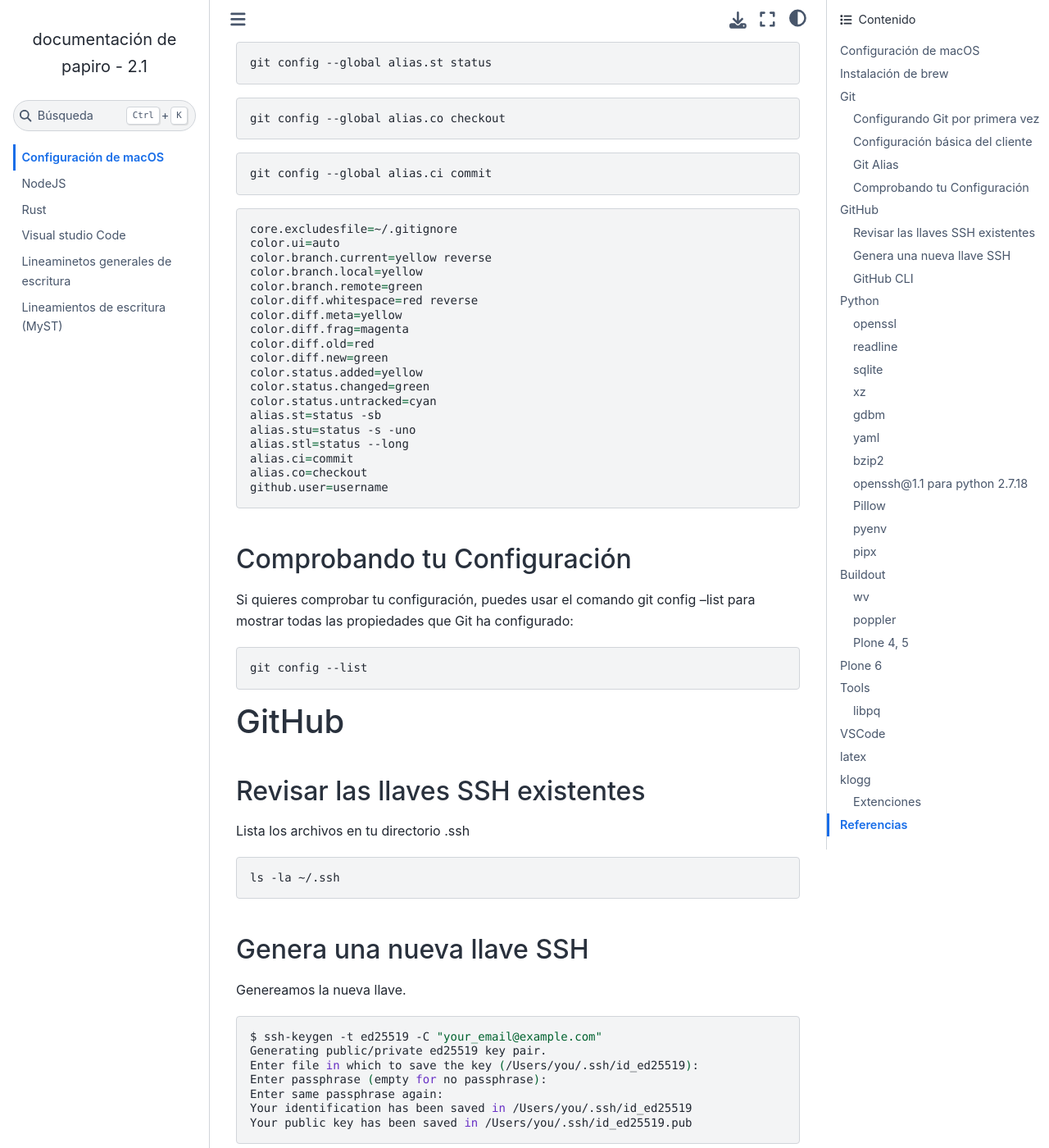
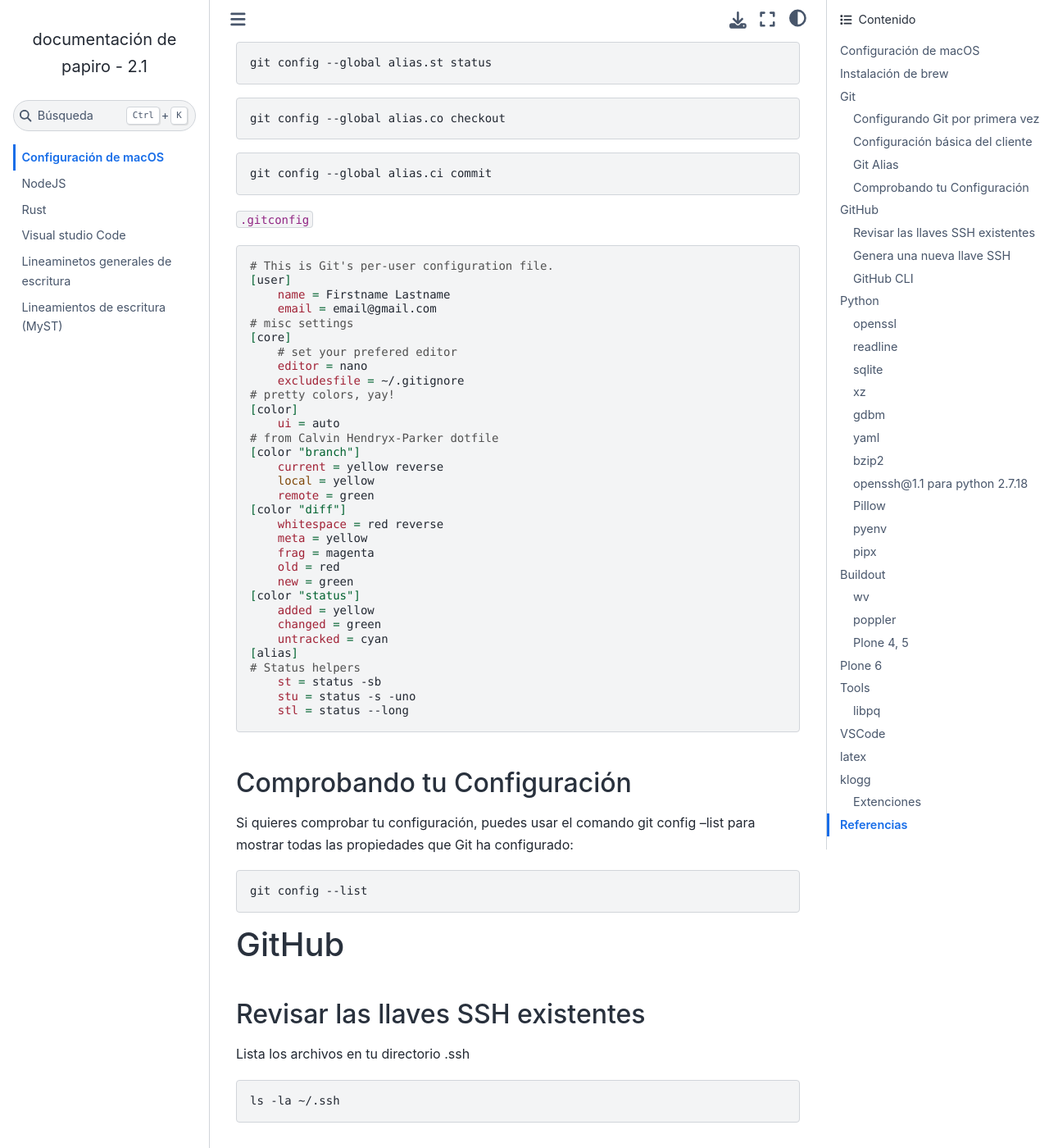
Before and after one commit to gil-cano/papiro, a Sphinx documentation site: the page built from docs/MacConfig.md, in a window 1280 px wide and 1400 px high, scrolled down 3291 px. Shown: the whole window at 82% size. Built offline with Sphinx 7.4.7 and the Sphinx Book theme 1.1.4, drawn with Linux system fonts in a browser that asks for light colours.

Commit message:
git configuration

````diff
--- a/docs/MacConfig.md
+++ b/docs/MacConfig.md
@@ -145,28 +145,43 @@ git config --global alias.co checkout
 git config --global alias.ci commit
 ```
 
+`.gitconfig`
 
 ```shell
-core.excludesfile=~/.gitignore
-color.ui=auto
-color.branch.current=yellow reverse
-color.branch.local=yellow
-color.branch.remote=green
-color.diff.whitespace=red reverse
-color.diff.meta=yellow
-color.diff.frag=magenta
-color.diff.old=red
-color.diff.new=green
-color.status.added=yellow
-color.status.changed=green
-color.status.untracked=cyan
-alias.st=status -sb
-alias.stu=status -s -uno
-alias.stl=status --long
-alias.ci=commit
-alias.co=checkout
-github.user=username
+# This is Git's per-user configuration file.
+[user]
+    name = Firstname Lastname
+    email = email@gmail.com
+# misc settings
+[core]
+    # set your prefered editor
+    editor = nano
+    excludesfile = ~/.gitignore
+# pretty colors, yay!
+[color]
+    ui = auto
+# from Calvin Hendryx-Parker dotfile
+[color "branch"]
+    current = yellow reverse
+    local = yellow
+    remote = green
+[color "diff"]
+    whitespace = red reverse
+    meta = yellow
+    frag = magenta
+    old = red
+    new = green
+[color "status"]
+    added = yellow
+    changed = green
+    untracked = cyan
+[alias]
+# Status helpers
+    st = status -sb
+    stu = status -s -uno
+    stl = status --long
 ```
+
 ## Comprobando tu Configuración
 
 Si quieres comprobar tu configuración, puedes usar el comando git config --list para mostrar todas las propiedades que Git ha configurado:
````
